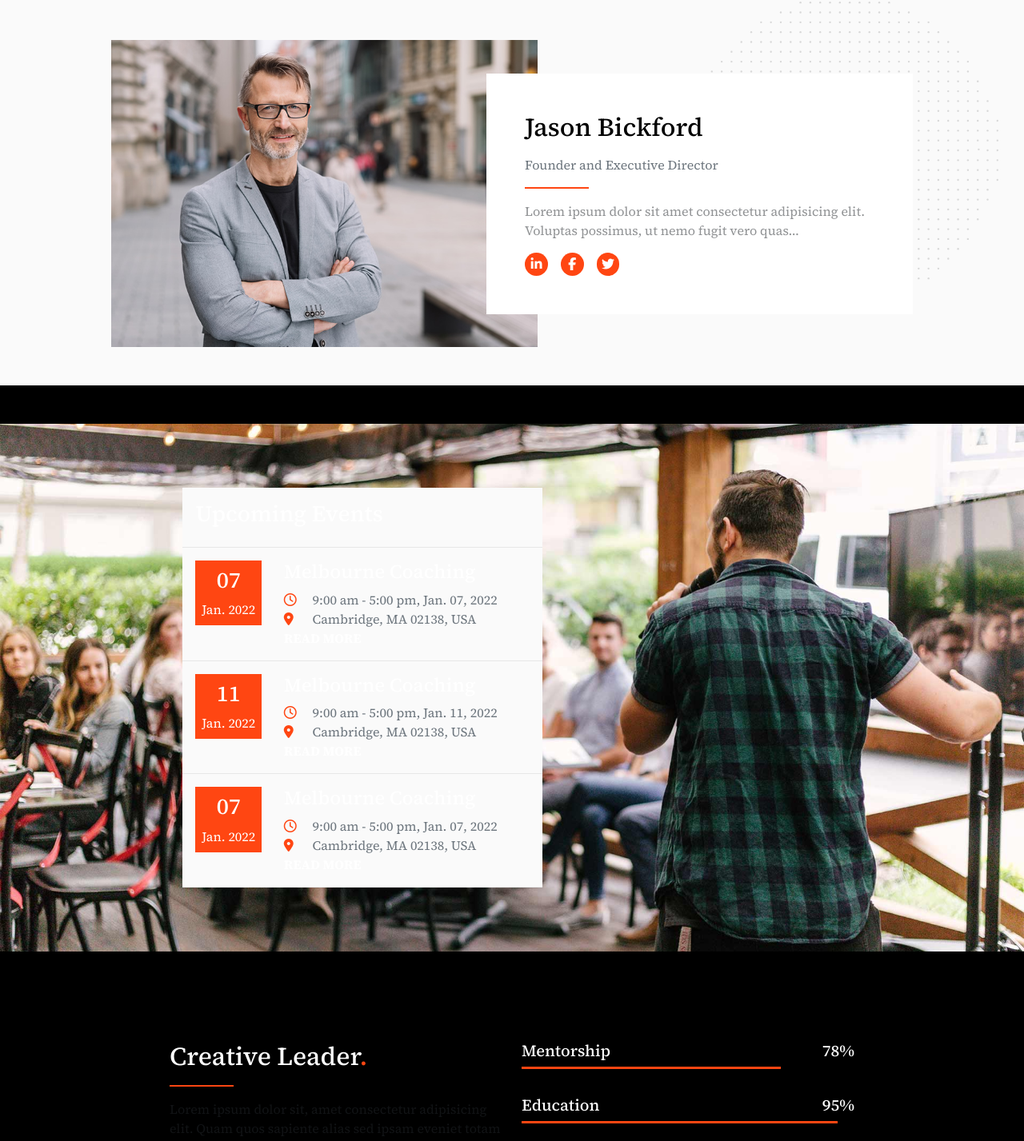
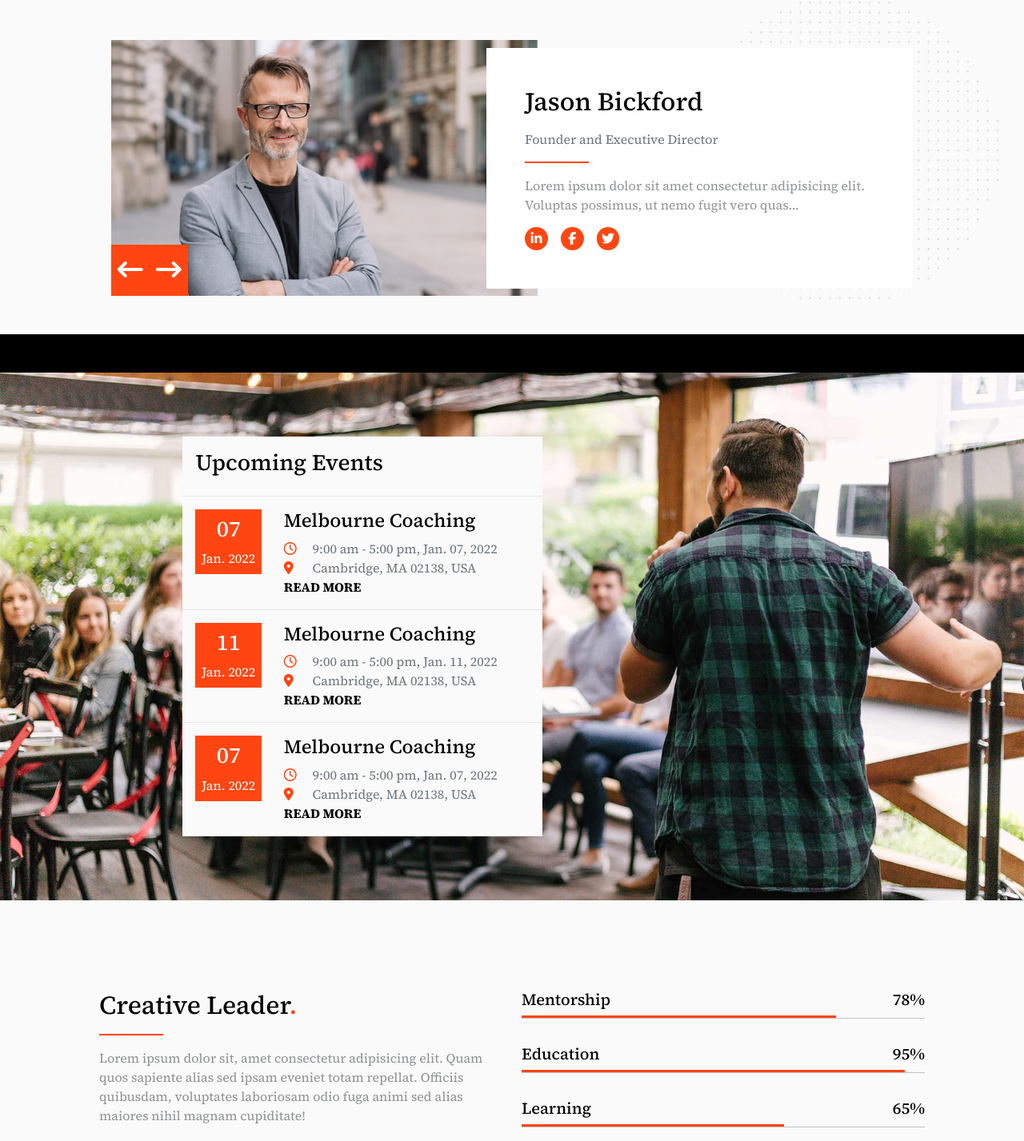
Before and after one commit to FilippoBonanno/proj-html-vuejs, a Vue app: page / in a window 1280 px wide. Shown: the part 1330-2757 px from the top of the page at 80% size. Built offline with nearby package versions, Linux system fonts and the light colour scheme.

Commit message:
navBar done

```diff
--- a/src/components/MyAppHeader.vue
+++ b/src/components/MyAppHeader.vue
@@ -61,7 +61,7 @@
 
         <div class="container cardHeader">
 
-            <a @click="prevImage()" class="text-dark btn fs-1 arrowLeft"><img style="transform: rotate(180deg); filter: brightness(0) saturate(100%);" src="../assets/svg/svg-6.svg"></a>
+            <a @click="prevImage()" class="text-dark btn fs-1 arrowLeft">⟵</a>
             <!-- CARD JUMBOTRON -->
             <CardJumbotron :active="bgActive"/>
             <!-- CARD JUMBOTRON -->
--- a/src/components/MyAppMain.vue
+++ b/src/components/MyAppMain.vue
@@ -47,11 +47,10 @@
     <News />
     <Testimonials />
     <Bigvideo />
-    <Achievements />
-    <Staff />
     <Contacts />
-    <Plans />
 
 </template>
 
-<style scoped></style>
+<style scoped>
+
+</style>
--- a/src/components/mainComponents/Events.vue
+++ b/src/components/mainComponents/Events.vue
@@ -137,6 +137,7 @@
     width: 100%;
     padding: 5rem;
     min-width: 1200px;
+    color: black;
 }
 
 .my_upcomingEvents>header,
--- a/src/components/mainComponents/Founder.vue
+++ b/src/components/mainComponents/Founder.vue
@@ -1,8 +1,16 @@
 <script>
+
 export default {
     name: "Founder",
     props: {
         foundersImg: Array
+    },
+    data() {
+        return {
+            timer: null,
+            active: 0,
+            direction: "left",
+        }
     },
     methods: {
         getSvg(name, isSvg) {
@@ -11,7 +19,32 @@
             } else {
                 return new URL(`../../assets/img/${name}`, import.meta.url).href;
             }
-        }
+        },
+        nextImg() {
+            this.direction = "left";
+            clearInterval(this.timer);
+            if (this.active == 2) {
+                this.active = 0;
+            } else {
+                this.active++;
+            }
+            this.timer = setInterval(this.nextImg, 5000);
+        },
+        prevImg() {
+            this.direction = "right";
+            clearInterval(this.timer);
+            if (this.active == 0) {
+                this.active = 2;
+            } else {
+                this.active--;
+            }
+            this.timer = setInterval(this.prevImg, 5000);
+        },
+    },
+    mounted() {
+        this.timer = setInterval(() => {
+            this.nextImg();
+        }, 5000);
     }
 }
 </script>
@@ -21,11 +54,27 @@
     <div class="bkg_fafafa py-5">
         <div class="my_container">
             <div class="row justify-content-center align-items-center g-0">
-                <div class="col-5 my_cardLx">
-                    <div class="my_carousel w-100" v-for="element, index in foundersImg">
-                        <img :src="getSvg(element, false)" alt="founder" class="w-100" v-show="index == 0">
+
+                <!-- CAROUSEL -->
+                <div class="col-5 my_cardLx position-relative">
+
+                    <div class="my_carousel position-absolute w-100" v-for="element, index in foundersImg">
+                        <Transition :name="direction" mode="in-out">
+                            <img :src="getSvg(element, false)" class="w-100" v-show="index === active">
+                        </Transition>
+                    </div>
+
+                    <div class="my_buttons">
+                        <div @click="prevImg()" class="d-inline">
+                            <i class="fa-solid fa-arrow-left-long"></i>
+                        </div>
+                        <div @click="nextImg()" class="d-inline ms-3">
+                            <i class="fa-solid fa-arrow-right-long"></i>
+                        </div>
                     </div>
                 </div>
+
+                <!-- DESCRIPTION -->
                 <div class="col-5 my_cardRx">
                     <div class="my_description w-100 py-5 px-5">
                         <h2>
@@ -99,6 +148,9 @@
 
 .my_cardLx {
     margin-right: -2rem;
+    overflow: hidden;
+    height: 25vw;
+
 }
 
 .my_cardRx {
@@ -125,7 +177,7 @@
     right: 0;
     width: 30%;
     max-width: 30rem;
-    z-index: -1;
+    z-index: -2;
     margin-right: 2rem;
 }
 
@@ -133,4 +185,79 @@
     object-fit: cover;
     max-width: 100%;
 }
+
+.my_cardLx .my_buttons {
+    left: 0;
+    bottom: 0;
+    position: absolute;
+    background-color: #FF4612;
+    color: white;
+    font-size: 2rem;
+    padding: 0.5rem;
+}
+
+.my_carousel {
+    z-index: -1;
+    height: fit-content;
+}
+
+.my_buttons div {
+    cursor: pointer;
+}
+
+.left-enter-active {
+    animation: slide-left-in 0.5s ease-in;
+}
+
+.left-leave-active {
+    animation: slide-left-out 0.5s ease-in;
+}
+
+@keyframes slide-left-in {
+    from {
+        transform: translateX(100%);
+    }
+
+    to {
+        transform: translateX(0);
+    }
+}
+
+@keyframes slide-left-out {
+    from {
+        transform: translateX(0%);
+    }
+
+    to {
+        transform: translateX(-100%);
+    }
+}
+
+.right-enter-active {
+    animation: slide-right-in 0.5s ease-in;
+}
+
+.right-leave-active {
+    animation: slide-right-out 0.5s ease-in;
+}
+
+@keyframes slide-right-in {
+    from {
+        transform: translateX(-100%);
+    }
+
+    to {
+        transform: translateX(0);
+    }
+}
+
+@keyframes slide-right-out {
+    from {
+        transform: translateX(0%);
+    }
+
+    to {
+        transform: translateX(100%);
+    }
+}
 </style>
--- a/src/components/mainComponents/Stats.vue
+++ b/src/components/mainComponents/Stats.vue
@@ -13,7 +13,15 @@
         }
     },
     methods: {
-        toPercentage() {
+    },
+    mounted() {
+
+        const observer78 = new IntersectionObserver(
+            entries => {
+                entries.forEach(entry => {
+                    entry.target.classList.toggle("my_stat78", entry.isIntersecting);
+                    if (entry.isIntersecting) {
+                        this.mentorship = 0;
                         this.timer1 = setInterval(() => {
                             if (this.mentorship < 78) {
                                 this.mentorship++;
@@ -21,7 +29,20 @@
                                 clearInterval(this.timer1)
                             }
                         }, 2000 / 78);
+                        // observer78.unobserve(entry.target);
+                    }
+                })
+            },
+        );
+        observer78.observe(this.$refs.mystat78);
 
+
+        const observer95 = new IntersectionObserver(
+            entries => {
+                entries.forEach(entry => {
+                    entry.target.classList.toggle("my_stat95", entry.isIntersecting);
+                    if (entry.isIntersecting) {
+                        this.education = 0;
                         this.timer2 = setInterval(() => {
                             if (this.education < 95) {
                                 this.education++;
@@ -29,7 +50,19 @@
                                 clearInterval(this.timer2)
                             }
                         }, 2000 / 95);
+                        // observer95.unobserve(entry.target);
+                    }
+                })
+            },
+        );
+        observer95.observe(this.$refs.mystat95);
 
+        const observer65 = new IntersectionObserver(
+            entries => {
+                entries.forEach(entry => {
+                    entry.target.classList.toggle("my_stat65", entry.isIntersecting);
+                    if (entry.isIntersecting) {
+                        this.learning = 0;
                         this.timer3 = setInterval(() => {
                             if (this.learning < 65) {
                                 this.learning++;
@@ -37,7 +70,19 @@
                                 clearInterval(this.timer3)
                             }
                         }, 2000 / 65);
+                        // observer65.unobserve(entry.target);
+                    }
+                })
+            },
+        );
+        observer65.observe(this.$refs.mystat65);
 
+        const observer83 = new IntersectionObserver(
+            entries => {
+                entries.forEach(entry => {
+                    entry.target.classList.toggle("my_stat83", entry.isIntersecting);
+                    if (entry.isIntersecting) {
+                        this.motivation = 0;
                         this.timer4 = setInterval(() => {
                             if (this.motivation < 83) {
                                 this.motivation++;
@@ -45,17 +90,20 @@
                                 clearInterval(this.timer4)
                             }
                         }, 2000 / 83);
+                        // observer83.unobserve(entry.target);
                     }
+                })
             },
-    mounted() {
-        this.toPercentage();
+        );
+        observer83.observe(this.$refs.mystat83);
+
     }
 }
 </script>
 
 <template>
     <div class="row justify-content-center">
-        <div class="col-5">
+        <div class="col-6">
             <div class="my_title pb-5">
                 <h2 class="">Creative Leader<span class="my_textOrange">.</span></h2>
                 <div class="my_separator my-3"></div>
@@ -65,14 +113,15 @@
                 <p><strong>READ MORE</strong></p>
             </div>
         </div>
-        <div class="col-5">
+        <div class="col-6">
+
             <div class="my_stat">
                 <div class="my_statText d-flex justify-content-between">
                     <h5>Mentorship</h5>
                     <h5>{{ mentorship }}%</h5>
                 </div>
                 <div class="my_statBar">
-                    <div class="my_statBarBase my_stat78"></div>
+                    <div class="my_statBarBase" ref="mystat78"></div>
                 </div>
             </div>
 
@@ -82,7 +131,7 @@
                     <h5>{{ education }}%</h5>
                 </div>
                 <div class="my_statBar">
-                    <div class="my_statBarBase my_stat95"></div>
+                    <div class="my_statBarBase" ref="mystat95"></div>
                 </div>
             </div>
 
@@ -92,7 +141,7 @@
                     <h5>{{ learning }}%</h5>
                 </div>
                 <div class="my_statBar">
-                    <div class="my_statBarBase my_stat65"></div>
+                    <div class="my_statBarBase" ref="mystat65"></div>
                 </div>
             </div>
 
@@ -102,7 +151,7 @@
                     <h5>{{ motivation }}%</h5>
                 </div>
                 <div class="my_statBar">
-                    <div class="my_statBarBase my_stat83"></div>
+                    <div class="my_statBarBase" ref="mystat83"></div>
                 </div>
             </div>
         </div>
@@ -110,6 +159,11 @@
 </template>
 
 <style scoped>
+.row {
+    background-color: #FAFAFA;
+    color: black;
+}
+
 .my_separator {
     border: solid 0.08rem #FF4612;
     width: 5rem;
@@ -130,74 +184,34 @@
 }
 
 .row {
-    max-width: 1400px;
+    max-width: 1600px;
     margin: 0 auto;
     padding: 7rem;
 }
 
 .my_statBarBase {
+    width: 0%;
     height: 3px;
-    animation-duration: 2s;
-    background-color: #FF4612;
+    transition: 3s;
 }
 
 .my_stat78 {
     width: 78%;
-    animation-name: statBar78;
+    background-color: #FF4612;
 }
 
 .my_stat95 {
     width: 95%;
-    animation-name: statBar95;
+    background-color: #FF4612;
 }
 
 .my_stat65 {
     width: 65%;
-    animation-name: statBar65;
+    background-color: #FF4612;
 }
 
 .my_stat83 {
     width: 83%;
-    animation-name: statBar83;
-}
-
-@keyframes statBar78 {
-    from {
-        width: 0%;
-    }
-
-    to {
-        width: 78%;
-    }
-}
-
-@keyframes statBar95 {
-    from {
-        width: 0%;
-    }
-
-    to {
-        width: 95%;
-    }
-}
-
-@keyframes statBar65 {
-    from {
-        width: 0%;
-    }
-
-    to {
-        width: 65%;
-    }
-}
-
-@keyframes statBar83 {
-    from {
-        width: 0%;
-    }
-
-    to {
-        width: 83%;
-    }
+    background-color: #FF4612;
 }
 </style>
```
Also changed, not shown: src/components/mainComponents/NavBar.vue (+84 -21 lines). Lines whose indentation alone changed are shown as unchanged.
